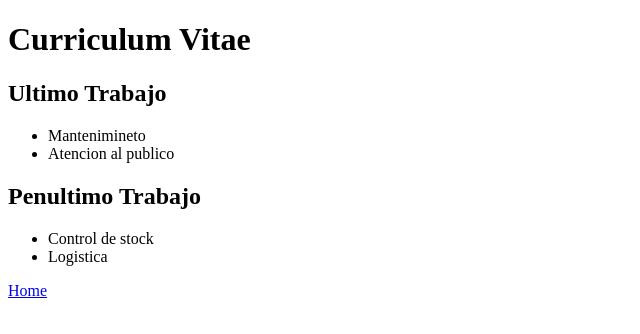
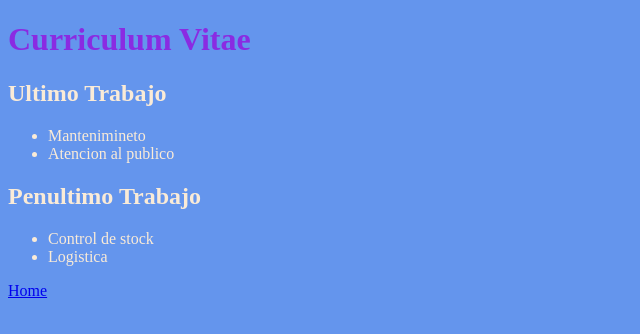
Before and after one commit to HernandezCarlosIsaias/primer-html, a plain HTML site: page secciones/cv.html in a window 1280 px wide. Shown: the whole page, without its empty margins (0-640 px from the left). Drawn offline with Linux system fonts and the light colour scheme.

Commit message:
agrego css

```diff
--- a/secciones/cv.html
+++ b/secciones/cv.html
@@ -4,9 +4,10 @@
     <meta charset="UTF-8">
     <meta name="viewport" content="width=device-width, initial-scale=1.0">
     <title>Curriculum Vitae</title>
+    <link rel="stylesheet" href="../style.css">
 </head>
 <body>
-    <h1>Curriculum Vitae</h1>
+    <h1 class="carlos">Curriculum Vitae</h1>
     <h2>Ultimo Trabajo</h2>
     <ul>
         <li>Mantenimineto</li>
@@ -17,6 +18,6 @@
         <li>Control de stock</li>
         <li>Logistica</li>
     </ul>
-    <a href="file:///E:/Desktop/practica-HTML/index.html">Home</a>
+    <a href="C:\Users\Pc\pp1-2024\primer-html/index.html">Home</a>
 </body>
 </html>
--- /dev/null
+++ b/style.css
@@ -0,0 +1,12 @@
+body {
+    background-color:cornflowerblue ;
+    color: antiquewhite;
+}
+
+h1{
+    color: blue;
+}
+
+h1.carlos{
+    color: blueviolet;
+}
```
Also changed, not shown: index.html (+1 -0 lines), secciones/about.html (+2 -1 lines), secciones/contacto.html (+2 -1 lines).
